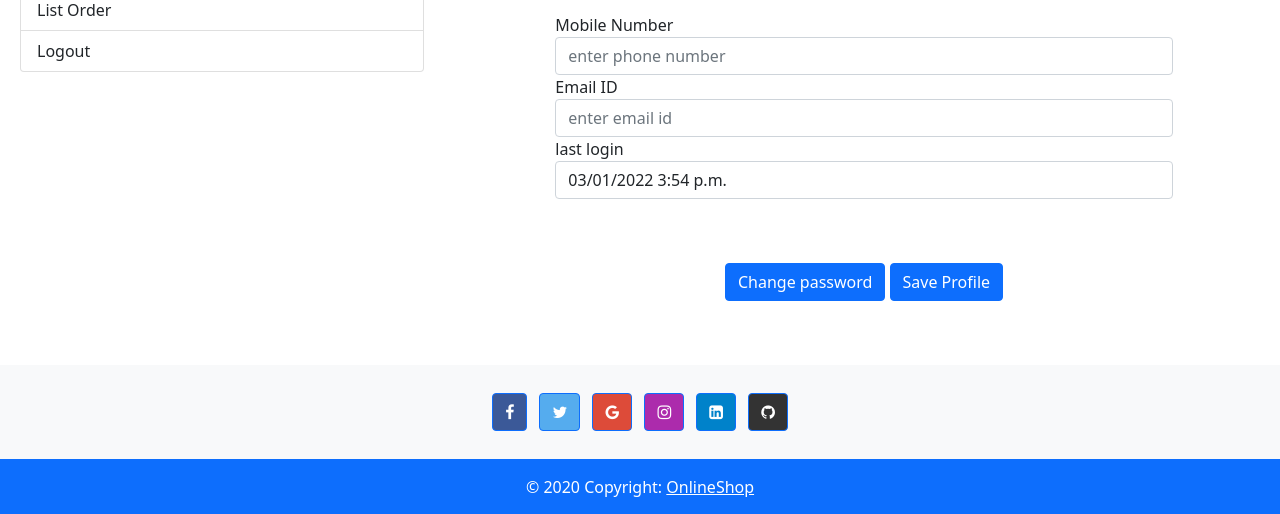
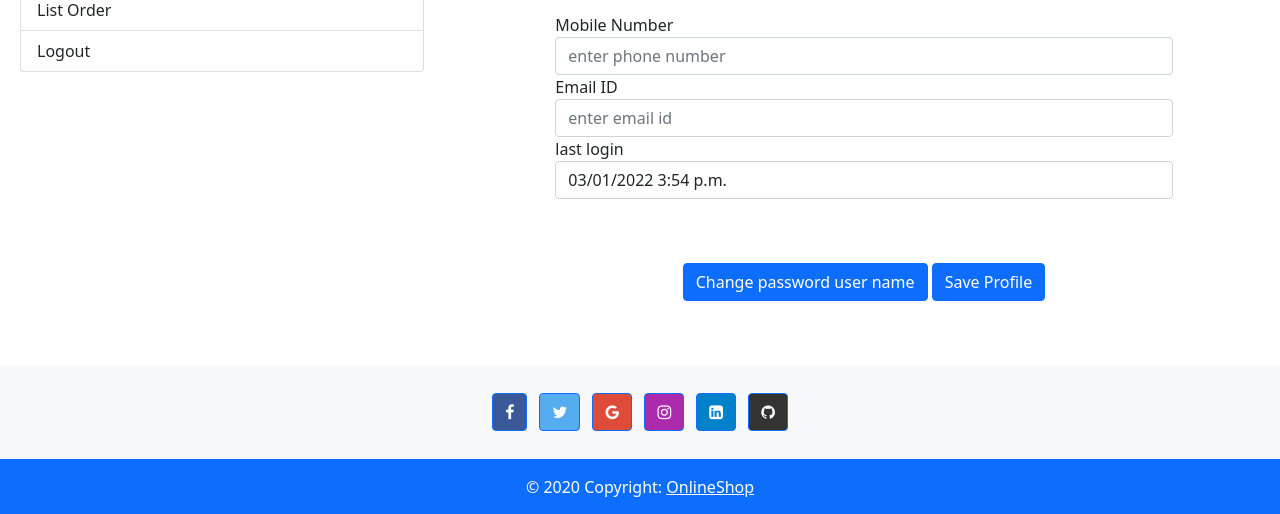
Before and after one commit to MohammadNasimi/Project_Final, a Django app: template templates/landing/customer/customer_page.html in a window 1280 px wide. Shown: the part 262-776 px from the top of the page. Run offline with Django 4.2, Linux system fonts and the light colour scheme; the template is opened without the code that fills it, so the values that code supplies are empty; parts of the project's set-up code (start-up, migrations or seed data) failed here and were passed over; some libraries are stand-ins or nearby versions.

Commit message:
add/customer page translate

```diff
--- a/templates/landing/customer/customer_page.html
+++ b/templates/landing/customer/customer_page.html
@@ -7,7 +7,7 @@
             <div class="col-md-10 border-right ">
                 <div class="p-3">
                     <div class="d-flex justify-content-center align-items-center mb-3">
-                        <h4 class="text-right">Profile </h4>
+                        <h4 class="text-right">{% trans 'Profile' %} </h4>
                     </div>
                     <div class="row mt-2 ">
                         <div class="col-md-6"><label class="labels">{% trans 'Name' %}</label><input type="text" class="form-control"
@@ -31,7 +31,7 @@
                     </div>
 
                     <div class="mt-5 text-center">
-                        <button class="btn btn-primary profile-button" type="button">{% trans 'Change password' %}</button>
+                        <button class="btn btn-primary profile-button" type="button">{% trans 'Change password user name' %}</button>
                         <button class="btn btn-primary profile-button" type="button">{% trans 'Save Profile' %}</button>
                     </div>
                 </div>
```
